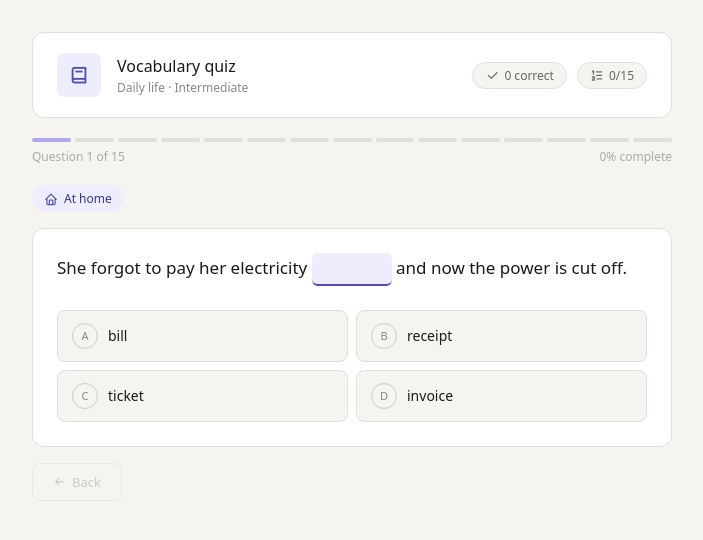
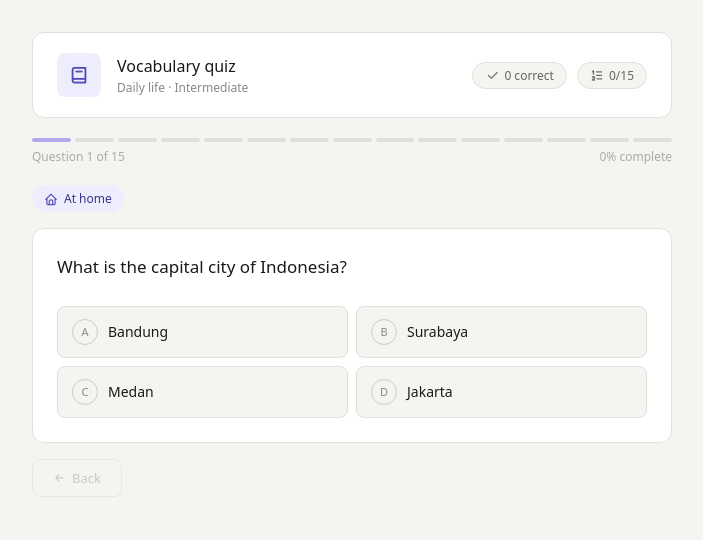
Before and after one commit to prawiramsall-wq/Vocab-I2, a plain HTML site: page index.html in a window 1280 px wide. Shown: the whole page, without its empty margins (288-991 px from the left). Drawn offline with Linux system fonts and the light colour scheme.

Commit message:
Update index.html

```diff
--- a/index.html
+++ b/index.html
@@ -273,96 +273,112 @@
   ];
 
   const Qs = [
+
 {
-      q:   "She forgot to pay her electricity ___ and now the power is cut off.",
-      ans: "bill",
-      opts:["bill","receipt","invoice","ticket"],
-      exp: "'Bill' is the word for a regular payment statement for utilities like electricity or water."
+q:"What is the capital city of Indonesia?",
+ans:"Jakarta",
+opts:["Bandung","Surabaya","Jakarta","Medan"],
+exp:"Jakarta is the capital city of Indonesia."
 },
+
 {
-      q:   "I need to make a ___ at the restaurant for 7 PM tonight.",
-      ans: "reservation",
-      opts:["reservation","application","permission","registration"],
-      exp: "'Reservation' means booking a table or room in advance."
+q:"Which island is the most populated in Indonesia?",
+ans:"Java",
+opts:["Bali","Java","Sumatra","Kalimantan"],
+exp:"Java is the most populated island in Indonesia."
 },
+
 {
-      q:   "The supermarket was out of stock, so she had to ___ the item from another store.",
-      ans: "purchase",
-      opts:["purchase","borrow","lend","exchange"],
-      exp: "'Purchase' is a formal synonym for 'buy'."
+q:"What is the national language of Indonesia?",
+ans:"Indonesian",
+opts:["Javanese","Malay","Indonesian","Sundanese"],
+exp:"Indonesian is the official national language."
 },
+
 {
-      q:   "He always reads the ___ on food packaging to check the ingredients.",
-      ans: "label",
-      opts:["label","sign","note","banner"],
-      exp: "'Label' refers to the informational sticker or printed text on product packaging."
+q:"Which Indonesian island is famous for the Komodo dragon?",
+ans:"Flores",
+opts:["Java","Sulawesi","Flores","Bali"],
+exp:"Komodo dragons are found on islands near Flores."
 },
+
 {
-      q:   "The doctor gave her a ___ for some medication to treat her cold.",
-      ans: "prescription",
-      opts:["prescription","subscription","description","inscription"],
-      exp: "'Prescription' is the written order from a doctor for medicine."
+q:"What is the name of Indonesia's national flag?",
+ans:"The Red and White",
+opts:["The Red and White","Garuda","Nusantara","Sang Saka"],
+exp:"Indonesia's national flag is known as the Red and White."
 },
+
 {
-      q:   "My phone battery is very low. I need to find a ___.",
-      ans: "charger",
-      opts:["charger","connector","adapter","socket"],
-      exp: "'Charger' is the device used to recharge a battery-powered device."
+q:"Which city is known as the 'City of Heroes' in Indonesia?",
+ans:"Surabaya",
+opts:["Jakarta","Bandung","Surabaya","Yogyakarta"],
+exp:"Surabaya earned this title because of its role in Indonesia's independence struggle."
 },
+
 {
-      q:   "She decided to ___ her old clothes to a charity organization.",
-      ans: "donate",
-      opts:["donate","throw","abandon","dump"],
-      exp: "'Donate' means to give something to a cause without expecting anything in return."
+q:"What is the traditional Indonesian puppet show called?",
+ans:"Wayang",
+opts:["Batik","Wayang","Angklung","Gamelan"],
+exp:"Wayang is a traditional Indonesian puppet performance."
 },
+
 {
-      q:   "The ___ at the bank told him the interest rate had changed.",
-      ans: "teller",
-      opts:["teller","cashier","accountant","broker"],
-      exp: "'Teller' is the specific term for a bank employee who handles daily transactions."
+q:"Which traditional Indonesian fabric is recognized by UNESCO?",
+ans:"Batik",
+opts:["Songket","Tenun","Batik","Ulos"],
+exp:"Batik was recognized by UNESCO as an Intangible Cultural Heritage."
 },
+
 {
-      q:   "He called a ___ because the kitchen sink was leaking badly.",
-      ans: "plumber",
-      opts:["plumber","carpenter","electrician","mechanic"],
-      exp: "A 'plumber' is the professional who fixes water pipes and drainage systems."
+q:"What is the national emblem of Indonesia?",
+ans:"Garuda",
+opts:["Tiger","Komodo Dragon","Garuda","Eagle"],
+exp:"Garuda Pancasila is Indonesia's national emblem."
 },
+
 {
-      q:   "Please ___ the form completely before submitting your application.",
-      ans: "fill in",
-      opts:["fill in","put down","write over","set up"],
-      exp: "'Fill in' is the correct phrasal verb for completing a form or document."
+q:"Which Indonesian province is famous for the Raja Ampat Islands?",
+ans:"West Papua",
+opts:["West Papua","Aceh","Bali","Riau"],
+exp:"Raja Ampat is located in West Papua."
 },
+
 {
-      q:   "The store is having a big ___ — everything is 50% off this weekend.",
-      ans: "sale",
-      opts:["sale","deal","trade","market"],
-      exp: "'Sale' refers to a period when items are offered at reduced prices."
+q:"What is the capital city of East Java Province?",
+ans:"Surabaya",
+opts:["Malang","Madiun","Surabaya","Kediri"],
+exp:"Surabaya is the capital city of East Java."
 },
+
 {
-      q:   "She put the leftovers in an ___ container to keep them fresh.",
-      ans: "airtight",
-      opts:["airtight","waterproof","heatproof","fireproof"],
-      exp: "'Airtight' describes a container sealed so no air can enter, keeping food fresh."
+q:"Which musical instrument is made from bamboo and comes from West Java?",
+ans:"Angklung",
+opts:["Gong","Angklung","Sasando","Tifa"],
+exp:"Angklung is a bamboo musical instrument from West Java."
 },
+
 {
-      q:   "The company offers flexible work ___, so employees can choose their hours.",
-      ans: "schedule",
-      opts:["schedule","routine","program","timeline"],
-      exp: "'Schedule' refers to a planned timetable of activities or working hours."
+q:"What is the largest island in Indonesia?",
+ans:"Kalimantan",
+opts:["Java","Bali","Kalimantan","Lombok"],
+exp:"Kalimantan is the largest island belonging to Indonesia."
 },
+
 {
-      q:   "He noticed the milk had ___ because it smelled sour.",
-      ans: "expired",
-      opts:["expired","finished","ended","stopped"],
-      exp: "'Expired' means a product has passed its use-by date and is no longer safe to consume."
+q:"Which Indonesian holiday celebrates the end of Ramadan?",
+ans:"Eid al-Fitr",
+opts:["Nyepi","Christmas","Eid al-Fitr","Vesak"],
+exp:"Eid al-Fitr marks the end of the Ramadan fasting month."
 },
+
 {
-      q:   "After a long day, she likes to ___ in a hot bath.",
-      ans: "relax",
-      opts:["relax","recover","refresh","restart"],
-      exp: "'Relax' means to reduce tension and rest — a common daily life verb at intermediate level."
-    },
+q:"Yogyakarta is famous for its traditional culture and the _____ Temple nearby.",
+ans:"Prambanan",
+opts:["Borobudur","Prambanan","Mendut","Muaro Jambi"],
+exp:"Prambanan Temple is located near Yogyakarta and is one of Indonesia's most famous temples."
+}
+
 ];
 
   let cur = 0, answered = [], userAns = [];
```
Lines whose indentation alone changed are shown as unchanged.
